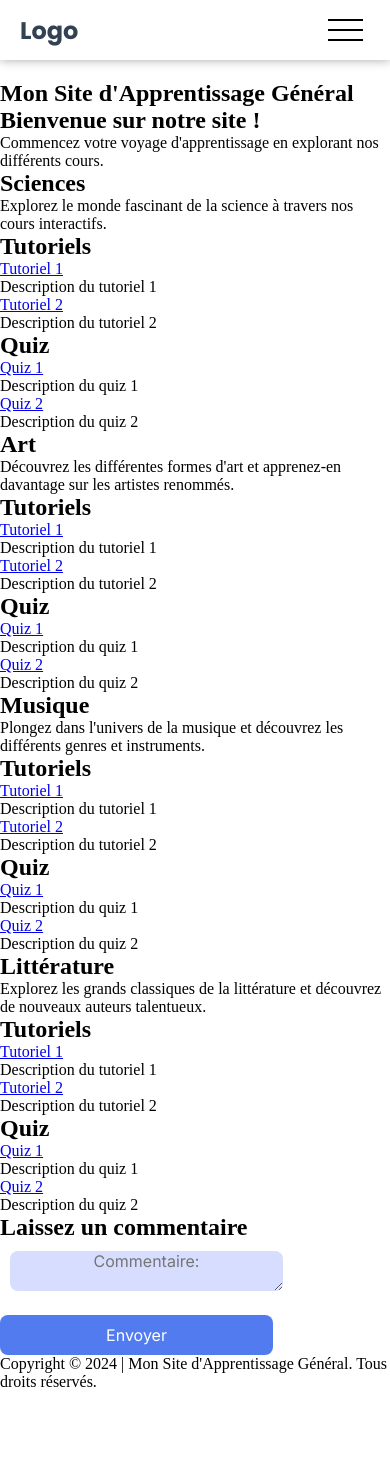
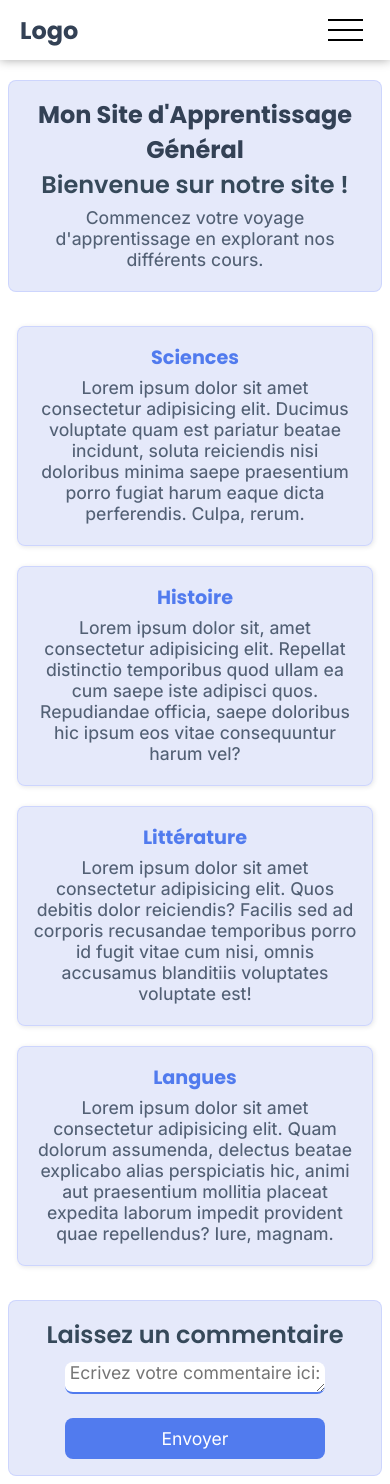
Before and after one commit to Ygryan360/XLEVY, a plain HTML site: page pages/site.html in a window 390 px wide. Before the commit the page ends 1391 px from the top, so only its background shows below. Drawn offline with Linux system fonts and the light colour scheme.

Commit message:
Ajout des cours

```diff
--- /dev/null
+++ b/css/main.css
@@ -0,0 +1,190 @@
+/* @import url("https://fonts.googleapis.com/css2?family=Inter:wght@100..900&display=swap");
+@import url("https://fonts.googleapis.com/css2?family=Inter:wght@100..900&family=Poppins:ital,wght@0,100;0,200;0,300;0,400;0,500;0,600;0,700;0,800;0,900;1,100;1,200;1,300;1,400;1,500;1,600;1,700;1,800;1,900&display=swap"); */
+
+:root {
+  --title-font: "Poppins", sans-serif;
+  --text-font: "Inter", sans-serif;
+  --title-color: #334155;
+  --text-color: #526074;
+  --subtile-color: #36495a;
+  --btn-color: #517bee;
+  --btn-text-color: #fff;
+  --bord-radius: 0.5rem;
+  --title-size: 3rem;
+  --subtitle-size: 1.5rem;
+  --text-size: 1.1rem;
+  --back-color-trans: #c0cbffa6;
+  --bg-color-box: #c2caf36c;
+  --shadow: 1px 1px 5px 0 #1e293b1f;
+}
+
+.title {
+  font-family: var(--title-font);
+  font-size: var(--title-size);
+  color: var(--title-color);
+}
+
+.subtitle-1 {
+  font-family: var(--title-font);
+  font-size: var(--subtitle-size);
+  color: var(--subtile-color);
+  font-weight: 700;
+  color: var(--title-color);
+}
+.subtitle-2 {
+  font-family: var(--title-font);
+  font-size: var(--subtitle-size);
+  color: var(--subtile-color);
+  font-weight: 600;
+}
+
+.center {
+  text-align: center;
+}
+
+.text {
+  color: var(--text-color);
+  font-size: var(--text-size);
+  font-family: var(--text-font);
+  font-weight: 450;
+  margin: 5px 15px;
+}
+
+.link {
+  color: var(--btn-color);
+  font-family: var(--title-font);
+  font-weight: bold;
+  padding: 3px 55px;
+  border-radius: 8px;
+}
+
+.box {
+  background-color: var(--bg-color-box);
+  margin: var(--bord-radius);
+  text-align: center;
+  height: max-content;
+  padding: 1rem 0;
+  border-radius: var(--bord-radius);
+  border: solid 1px var(--back-color-trans);
+}
+.container-title {
+  color: var(--btn-color);
+  font-size: 1.2rem;
+  font-family: var(--title-font);
+}
+.main-container {
+  display: flex;
+  justify-content: space-between;
+  background-color: #fff;
+  border: 0;
+  height: max-content;
+}
+.main-container section {
+  width: 100%;
+  box-shadow: var(--shadow);
+}
+.max-title {
+  width: 100%;
+  background-color: black;
+  height: 50px;
+  align-items: center;
+}
+
+.comment-text-aera {
+  /* background-color: var(--back-color-trans); */
+  text-align: center;
+  height: 2rem;
+  border: 0;
+  font-family: var(--text-font);
+  width: 70%;
+  margin: 10px;
+  font-size: var(--text-size);
+  border-bottom: solid 2px var(--btn-color);
+  border-radius: var(--bord-radius);
+}
+
+/* Media queries*/
+@media all and (max-width: 497px) {
+  /* body{
+        position: relative;
+    } */
+  header nav {
+    padding: 10px 20px;
+    width: 100%;
+  }
+  header nav ul {
+    flex-direction: column;
+    position: absolute;
+    top: 0;
+    transition: 0.5s;
+    left: -600px;
+    width: 100%;
+    height: 100vh;
+    display: flex;
+    align-items: center;
+    justify-content: center;
+    background-color: rgba(255, 255, 255, 0.754);
+    backdrop-filter: blur(15px);
+  }
+  header nav ul li a {
+    text-transform: uppercase;
+  }
+  header nav ul li {
+    margin: 20px 0;
+  }
+  .button {
+    width: 50px;
+    height: 50px;
+    /* background-color: #00000044; */
+    position: relative;
+    display: flex;
+    justify-content: center;
+    align-items: center;
+    cursor: pointer;
+    z-index: 100;
+  }
+  .button::before {
+    content: "";
+    position: absolute;
+    width: 35px;
+    height: 2px;
+    background-color: #000;
+    transform: translateY(10px);
+    transition: 0.5s;
+  }
+  .button::after {
+    content: "";
+    position: absolute;
+    width: 35px;
+    height: 2px;
+    background-color: #000;
+    box-shadow: 0 10px #000;
+    transform: translateY(-10px);
+    transition: 0.5s;
+  }
+  .button.active::after {
+    box-shadow: 0 0 0 #000;
+    transform: rotate(-45deg);
+    transition: 0.5s;
+  }
+  .button.active::before {
+    box-shadow: 0 0 0 #000;
+    transform: rotate(45deg);
+    transition: 0.5s;
+  }
+  header nav ul.active {
+    left: 0;
+    transition: 0.5s;
+  }
+  .main-container {
+    flex-direction: column;
+  }
+  .main-container section {
+    width: 95%;
+    height: max-content;
+    margin: 10px auto;
+  }
+  footer {
+    padding: 0 15px;
+  }
+}
--- a/css/style.css
+++ b/css/style.css
@@ -4,14 +4,16 @@
   --title-font: "Poppins", sans-serif;
   --text-font: "Inter", sans-serif;
   --title-color: #334155;
+  --subtile-color: #36495a;
   --text-color: #526074;
   --btn-color: #517bee;
   --btn-text-color: #fff;
   --bord-radius: 0.5rem;
-  --title-size: 2rem;
-  --subtitle-size: 1.8rem;
-  --text-size: 16px;
+  --title-size: 3rem;
+  --subtitle-size: 1.5rem;
+  --text-size: 1.1rem;
   --back-color-trans: #c0cbffa6;
+  --bg-color-box: #c2caf36c;
 }
 
 * {
@@ -99,12 +101,6 @@ main .login h2{
   font-size: var(--subtitle-size);
 }
 
-/* main .login .label{
-  font-size: var(--text-size);
-  font-family: var(--text-font);
-  color: var(--text-color);
-} */
-
 /* main .login form  */
 .input-enter{
   color: var(--title-color);
@@ -159,76 +155,27 @@ main .login p a{
   text-decoration: underline;
 }
 
-/* Media queries*/
-@media all and (max-width:497px) {
-    body{
-        position: relative;
-    }
-    header nav{
-        padding: 10px 20px;
-    }
-    header nav ul{
-        flex-direction: column;
-        position: absolute;
-        top: 0;
-        transition: 0.5s;
-        left: -600px;
-        width: 100%;
-        height: 100vh;
-        display: flex;
-        align-items: center;
-        justify-content: center;
-        background-color: rgba(255, 255, 255, 0.754);
-        backdrop-filter: blur(15px);
-    }
-    header nav ul li a{
-        text-transform: uppercase;
-    }
-    header nav ul li{
-        margin: 20px 0;
-    }
-    .button{
-        width: 50px;
-        height: 50px;
-        /* background-color: #00000044; */
-        position: relative;
-        display: flex;
-        justify-content: center;
-        align-items: center;
-        cursor: pointer;
-        z-index: 100;
-    }
-    .button::before{
-        content: '';
-        position: absolute;
-        width: 35px;
-        height: 2px;
-        background-color: #000;
-        transform: translateY(10px);
-        transition: 0.5s;
-    }
-    .button::after{
-        content: '';
-        position: absolute;
-        width: 35px;
-        height: 2px;
-        background-color: #000;
-        box-shadow: 0 10px #000;
-        transform: translateY(-10px);
-        transition: 0.5s;
-    }
-    .button.active::after{
-        box-shadow: 0 0 0 #000;
-        transform: rotate(-45deg);
-        transition: 0.5s;
-    }
-    .button.active::before{
-        box-shadow: 0 0 0 #000;
-        transform: rotate(45deg);
-        transition: 0.5s;
-    }
-    header nav ul.active{
-        left: 0;
-        transition: 0.5s;
-    }
+main{
+  /* position: relative; */
+  width: 100%;
+  height: 100%;
 }
+
+footer{
+  position: absolute;
+  background-color: var(--title-color);
+  height: 60px;
+  width: 100%;
+  align-items: center;
+  bottom: 0;
+  display: flex;
+}
+
+footer p{
+  font-size: var(--text-size);
+  font-family: var(--text-font);
+  color: var(--btn-text-color);
+  text-align: center;
+  font-weight: 300;
+  margin: auto;
+}
--- a/pages/site.html
+++ b/pages/site.html
@@ -5,7 +5,9 @@
     <meta name="viewport" content="width=device-width, initial-scale=1.0" />
     <title>Mon Site d'Apprentissage Général</title>
     <link rel="stylesheet" type="text/css" href="../css/style.css" />
+    <link rel="stylesheet" href="../css/main.css" />
   </head>
+
   <body>
     <header>
       <nav>
@@ -19,160 +21,56 @@
         </ul>
       </nav>
     </header>
+
     <main>
-      <section>
-        <h1>Mon Site d'Apprentissage Général</h1>
-        <h2>Bienvenue sur notre site !</h2>
-        <p>
-          Commencez votre voyage d'apprentissage en explorant nos différents
-          cours.
-        </p>
+      <div class="box main-welcome">
+        <h1 class="subtitle-1">Mon Site d'Apprentissage Général</h1>
+        <h2 class="subtitle-2">Bienvenue sur notre site !</h2>
+        <p class="text">Commencez votre voyage d'apprentissage en explorant nos différents cours.</p>
+      </div>
+
+      <div class="box main-container">
+        <section class="science box">
+          <h2 class="container-title">Sciences</h2>
+          <p class="text">Lorem ipsum dolor sit amet consectetur adipisicing elit. Ducimus voluptate quam est pariatur beatae incidunt, soluta reiciendis nisi doloribus minima saepe praesentium porro fugiat harum eaque dicta perferendis. Culpa, rerum.</p>
         </section>
-      <section>
-        <h2>Sciences</h2>
-        <p>
-          Explorez le monde fascinant de la science à travers nos cours
-          interactifs.
-        </p>
-        <h1>Tutoriels</h1>
-        <ul>
-          <li>
-            <a href="tutoriel1.html">Tutoriel 1</a>
-            <p>Description du tutoriel 1</p>
-          </li>
-          <li>
-            <a href="tutoriel2.html">Tutoriel 2</a>
-            <p>Description du tutoriel 2</p>
-          </li>
-          <!-- Ajoute d'autres tutoriels ici -->
-        </ul>
-        <h1>Quiz</h1>
-        <ul>
-          <li>
-            <a href="quiz1.html">Quiz 1</a>
-            <p>Description du quiz 1</p>
-          </li>
-          <li>
-            <a href="quiz2.html">Quiz 2</a>
-            <p>Description du quiz 2</p>
-          </li>
-          <!-- Ajoute d'autres quiz ici -->
-        </ul>
+        <section class="box Histoire">
+          <h2 class="container-title">Histoire</h2>
+          <p class="text">Lorem ipsum dolor sit, amet consectetur adipisicing elit. Repellat distinctio temporibus quod ullam ea cum saepe iste adipisci quos. Repudiandae officia, saepe doloribus hic ipsum eos vitae consequuntur harum vel?</p>
         </section>
-    </main>
-    <section>
-      <h2>Art</h2>
-      <p>
-        Découvrez les différentes formes d'art et apprenez-en davantage sur les
-        artistes renommés.
-      </p>
-      <h1>Tutoriels</h1>
-      <ul>
-        <li>
-          <a href="tutoriel1.html">Tutoriel 1</a>
-          <p>Description du tutoriel 1</p>
-        </li>
-        <li>
-          <a href="tutoriel2.html">Tutoriel 2</a>
-          <p>Description du tutoriel 2</p>
-        </li>
-        <!-- Ajoute d'autres tutoriels ici -->
-      </ul>
-      <h1>Quiz</h1>
-      <ul>
-        <li>
-          <a href="quiz1.html">Quiz 1</a>
-          <p>Description du quiz 1</p>
-        </li>
-        <li>
-          <a href="quiz2.html">Quiz 2</a>
-          <p>Description du quiz 2</p>
-        </li>
-        <!-- Ajoute d'autres quiz ici -->
-      </ul>
+        <section class="box litterature">
+          <h2 class="container-title">Littérature</h2>
+          <p class="text">Lorem ipsum dolor sit amet consectetur adipisicing elit. Quos debitis dolor reiciendis? Facilis sed ad corporis recusandae temporibus porro id fugit vitae cum nisi, omnis accusamus blanditiis voluptates voluptate est!</p>
         </section>
-    <section>
-      <h2>Musique</h2>
-      <p>
-        Plongez dans l'univers de la musique et découvrez les différents genres
-        et instruments.
-      </p>
-      <h1>Tutoriels</h1>
-      <ul>
-        <li>
-          <a href="tutoriel1.html">Tutoriel 1</a>
-          <p>Description du tutoriel 1</p>
-        </li>
-        <li>
-          <a href="tutoriel2.html">Tutoriel 2</a>
-          <p>Description du tutoriel 2</p>
-        </li>
-        <!-- Ajoute d'autres tutoriels ici -->
-      </ul>
-      <h1>Quiz</h1>
-      <ul>
-        <li>
-          <a href="quiz1.html">Quiz 1</a>
-          <p>Description du quiz 1</p>
-        </li>
-        <li>
-          <a href="quiz2.html">Quiz 2</a>
-          <p>Description du quiz 2</p>
-        </li>
-        <!-- Ajoute d'autres quiz ici -->
-      </ul>
+        <section class="box langues">
+          <h2 class="container-title">Langues</h2>
+          <p class="text">Lorem ipsum dolor sit amet consectetur adipisicing elit. Quam dolorum assumenda, delectus beatae explicabo alias perspiciatis hic, animi aut praesentium mollitia placeat expedita laborum impedit provident quae repellendus? Iure, magnam.</p>
         </section>
-    <section>
-      <h2>Littérature</h2>
-      <p>
-        Explorez les grands classiques de la littérature et découvrez de
-        nouveaux auteurs talentueux.
-      </p>
-      <h1>Tutoriels</h1>
-      <ul>
-        <li>
-          <a href="tutoriel1.html">Tutoriel 1</a>
-          <p>Description du tutoriel 1</p>
-        </li>
-        <li>
-          <a href="tutoriel2.html">Tutoriel 2</a>
-          <p>Description du tutoriel 2</p>
-        </li>
-        <!-- Ajoute d'autres tutoriels ici -->
-      </ul>
-      <h1>Quiz</h1>
-      <ul>
-        <li>
-          <a href="quiz1.html">Quiz 1</a>
-          <p>Description du quiz 1</p>
-        </li>
-        <li>
-          <a href="quiz2.html">Quiz 2</a>
-          <p>Description du quiz 2</p>
-        </li>
-        <!-- Ajoute d'autres quiz ici -->
-      </ul>
-    </section>
-    <section>
-      <h2>Laissez un commentaire</h2>
-      <form action="traitement-commentaire.php" method="POST">
+      </div>
+
+      <div class="comment box">
+        <h2 class="subtitle-2">Laissez un commentaire </h2>
+        <form method="POST">
           <textarea
             id="commentaire"
             name="commentaire"
-          rows="2"
+            rows="1"
             required
-          placeholder="Commentaire:"
-          class="input-enter"
+            placeholder="Ecrivez votre commentaire ici:"
+            class="comment-text-aera"
           ></textarea>
+          <br />
           <input type="submit" value="Envoyer" class="btn" />
         </form>
-    </section>
-    <footer>
+      </div>
+    </main>
+
+    <!-- <footer>
       <p>
         Copyright © 2024 | Mon Site d'Apprentissage Général. Tous droits
         réservés.
       </p>
-    </footer>
+    </footer> -->
 
     <script src="../js/script.js"></script>
   </body>
```
Also changed, not shown: index.html (+6 -0 lines), pages/inscription.html (+8 -7 lines), pages/site copy.html (added, +181 -0 lines). Lines whose indentation alone changed are shown as unchanged.
